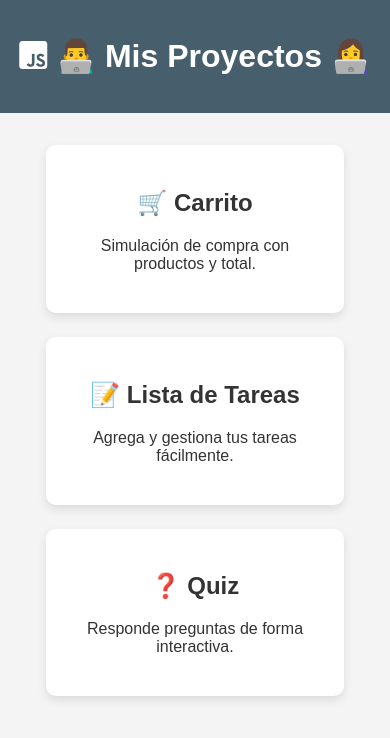
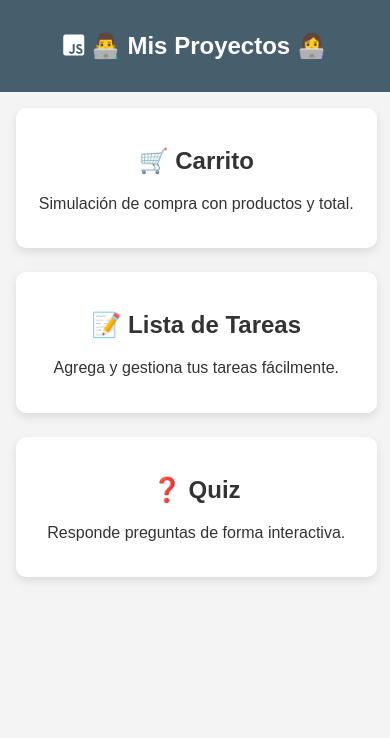
Before and after one commit to walner14/Mis_Proyectos_JS, a plain HTML site: page index.html in a window 390 px wide. Drawn offline with Linux system fonts and the light colour scheme.

Commit message:
Update menu.css

```diff
--- a/menu.css
+++ b/menu.css
@@ -1,3 +1,4 @@
+
 body {
   font-family: Arial, sans-serif;
   margin: 0;
@@ -36,3 +37,22 @@ header {
   transform: scale(1.05);
   background: #e8f0f1;
 }
+
+/* Diseño responsive para pantallas pequeñas */
+
+@media screen and (max-width: 600px) {
+  .menu {
+    flex-direction: column;
+    align-items: center;
+    padding: 1em;
+  }
+
+  .card {
+    width: 90%; /* se adapta casi a todo el ancho del móvil */
+    padding: 1.2em;
+  }
+
+  header h1 {
+    font-size: 1.5em;
+  }
+}
```
